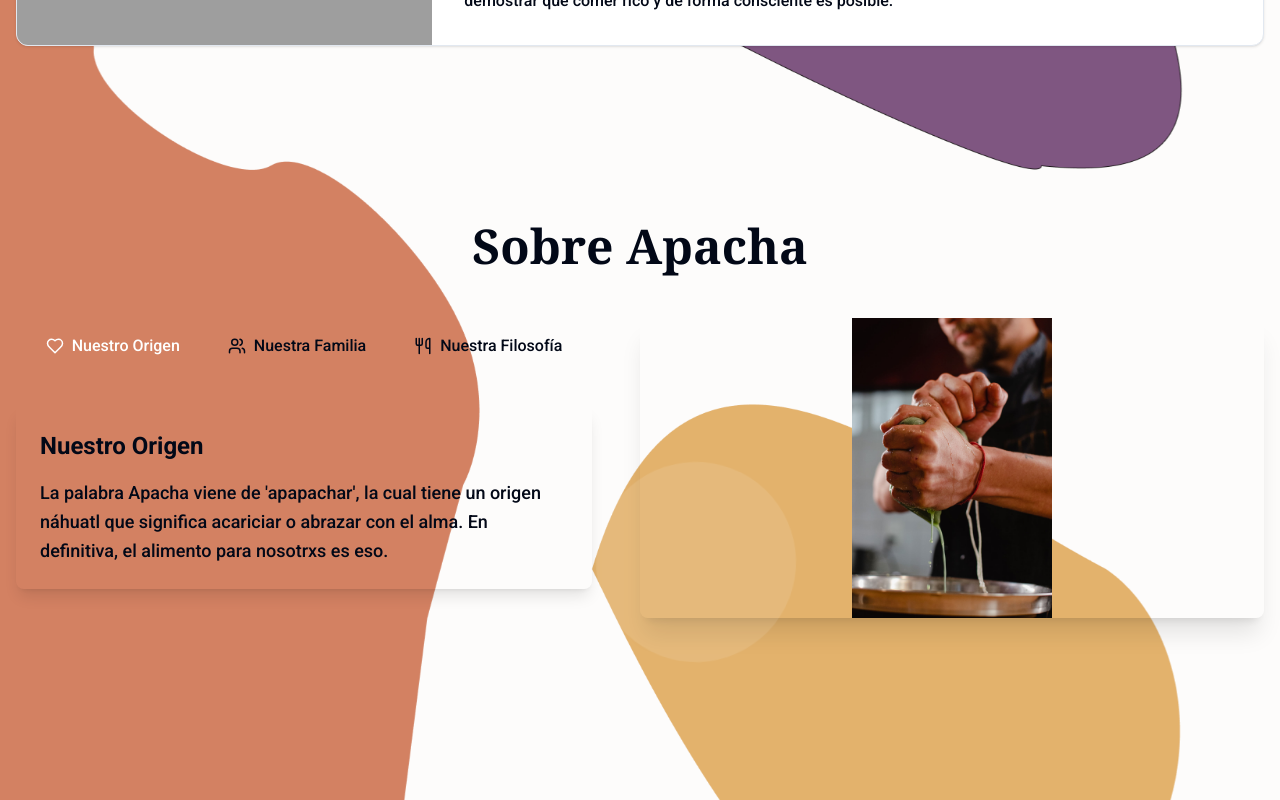
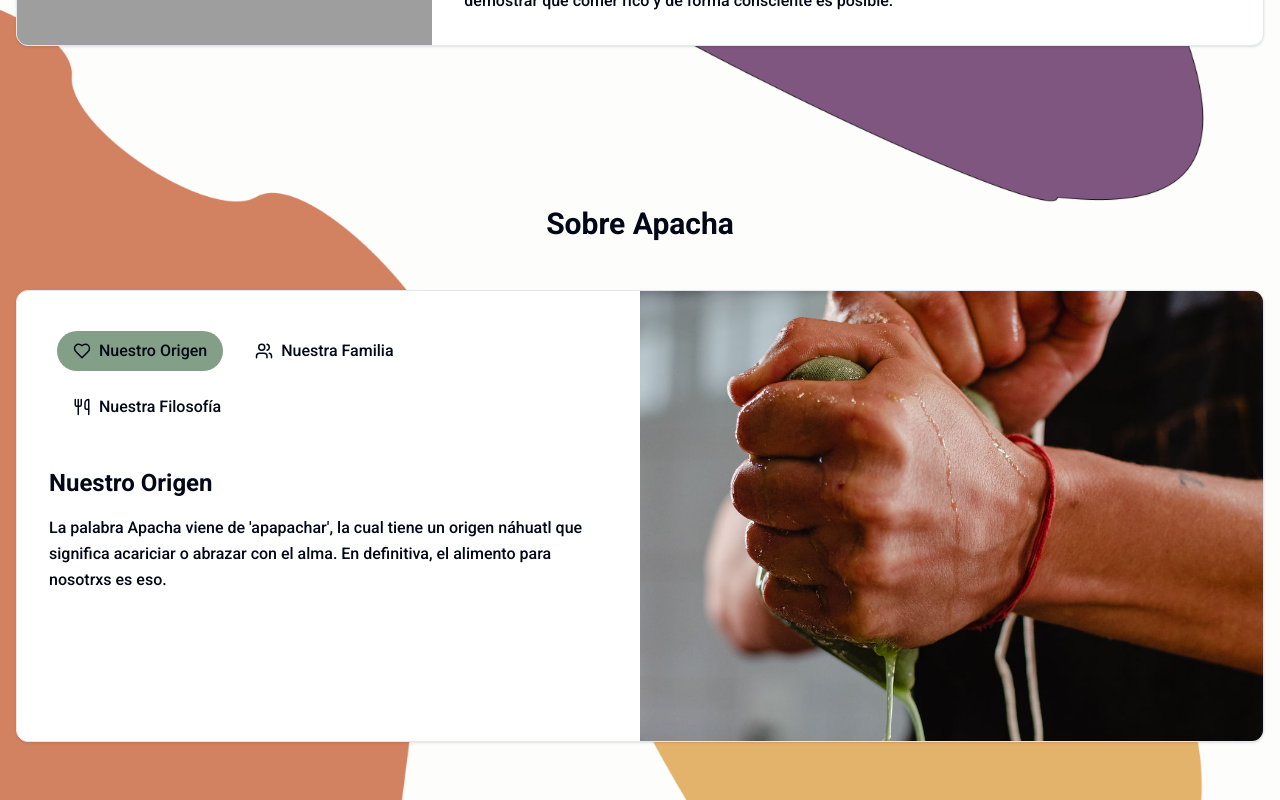
Before and after one commit to SF-Prog/apacha-store, a Next.js app: page / in a window 1280 px wide. Shown: the part 1440-2240 px from the top of the page. Built offline with nearby package versions, Linux system fonts and the light colour scheme; grey boxes are pictures that could not be loaded.

Commit message:
Fix about apacha section layout and image

```diff
--- a/app/components/sections/about-apacha/about-apacha.tsx
+++ b/app/components/sections/about-apacha/about-apacha.tsx
@@ -4,6 +4,7 @@ import React, { useState } from 'react'
 import { motion, AnimatePresence } from 'framer-motion'
 import Image from 'next/image'
 import { Heart, Utensils, Users } from 'lucide-react'
+import { Card, CardContent } from "@/components/ui/card"
 
 type TabKey = 'origin' | 'family' | 'philosophy'
 
@@ -35,24 +36,14 @@ const ApachaStory: React.FC = () => {
   }
 
   return (
-    <section className="py-24 overflow-hidden">
+    <section id="sobre-apacha" className="py-20">
       <div className="container mx-auto px-4">
-        <motion.h2
-          className="text-5xl font-bold text-center mb-12 text-apacha-green font-serif"
-          initial={{ opacity: 0, y: -20 }}
-          animate={{ opacity: 1, y: 0 }}
-          transition={{ duration: 0.8 }}
-        >
-          Sobre Apacha
-        </motion.h2>
-        <div className="flex flex-col lg:flex-row items-center lg:items-start">
-          <motion.div
-            className="lg:w-1/2 mb-12 lg:mb-0 lg:pr-12"
-            initial={{ opacity: 0, x: -50 }}
-            animate={{ opacity: 1, x: 0 }}
-            transition={{ duration: 0.8 }}
-          >
-            <div className="flex flex-wrap justify-center mb-8">
+        <h2 className="text-3xl font-bold text-center mb-12 text-apacha-purple-100">Sobre Apacha</h2>
+        <Card className="overflow-hidden h-min-[600px]">
+          <CardContent className="p-0">
+            <div className="flex flex-col md:flex-row min-h-[450px]">
+              <div className="md:w-1/2 p-6 md:p-8">
+                <div className="flex flex-wrap justify-start mb-8">
                   {(Object.keys(tabContent) as TabKey[]).map((tab) => {
                     const IconComponent = tabContent[tab].icon
                     return (
@@ -61,8 +52,8 @@ const ApachaStory: React.FC = () => {
                         onClick={() => setActiveTab(tab)}
                         className={`px-4 py-2 m-2 rounded-full transition-colors duration-300 flex items-center ${
                           activeTab === tab
-                        ? 'bg-apacha-green text-white'
-                        : 'bg-apacha-beige text-apacha-green hover:bg-apacha-green hover:text-white'
+                            ? 'bg-apacha_green-100'
+                            : 'bg-beige text-apacha-apacha_green-bg-apacha_green-100 hover:text-bone-500'
                         }`}
                       >
                         <IconComponent className="inline-block mr-2" size={18} />
@@ -78,40 +69,24 @@ const ApachaStory: React.FC = () => {
                     animate={{ opacity: 1, y: 0 }}
                     exit={{ opacity: 0, y: -20 }}
                     transition={{ duration: 0.5 }}
-                className="bg-apacha-beige rounded-lg p-6 shadow-lg"
                   >
-                <h3 className="text-2xl font-bold mb-4 text-apacha-brown">{tabContent[activeTab].title}</h3>
-                <p className="text-lg text-apacha-black leading-relaxed">{tabContent[activeTab].content}</p>
+                    <h3 className="text-2xl font-semibold mb-4 text-apacha-brown">{tabContent[activeTab].title}</h3>
+                    <p className="text-apacha-black leading-relaxed">{tabContent[activeTab].content}</p>
                   </motion.div>
                 </AnimatePresence>
-          </motion.div>
-          <motion.div
-            className="lg:w-1/2 relative w-full h-[300px]"
-            initial={{ opacity: 0, x: 50 }}
-            animate={{ opacity: 1, x: 0 }}
-            transition={{ duration: 0.8 }}
-          >
-            <div className="relative w-full h-[400px] rounded-lg overflow-hidden shadow-xl">
+              </div>
+              <div className="md:w-1/2 relative h-80 md:h-auto">
                 <Image
                   src="/about-apacha-hands.jpg"
                   alt="Apacha Story"
                   layout="fill"
-                objectFit="contain"
+                  objectFit="cover"
                   priority
                 />
               </div>
-            <motion.div
-              className="absolute -bottom-10 -left-10 w-48 h-48 bg-white rounded-full opacity-10"
-              animate={{ scale: [1, 1.1, 1], rotate: [0, 10, 0] }}
-              transition={{ duration: 8, repeat: Infinity, ease: "easeInOut" }}
-            ></motion.div>
-            <motion.div
-              className="absolute -top-10 -right-10 w-32 h-32 bg-white rounded-full opacity-10"
-              animate={{ scale: [1, 1.2, 1], rotate: [0, -10, 0] }}
-              transition={{ duration: 6, repeat: Infinity, ease: "easeInOut" }}
-            ></motion.div>
-          </motion.div>
             </div>
+          </CardContent>
+        </Card>
       </div>
     </section>
   )
--- a/tailwind.config.js
+++ b/tailwind.config.js
@@ -58,13 +58,13 @@ module.exports = {
           700: '#DED2BA',
           800: '#B19359',
         },
-        orange: {
+        apacha_orange: {
           100: '#EA7E55'
         },
-        green: {
+        apacha_green: {
           100: '#849f87'
         },
-        purple: {
+        apacha_purple: {
           100: '#7a4b7f'
         }
       },
```
Lines whose indentation alone changed are shown as unchanged.
